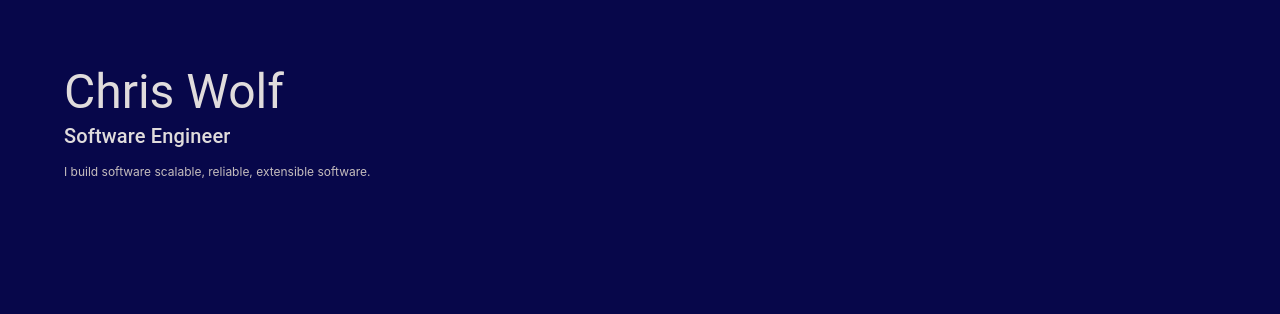
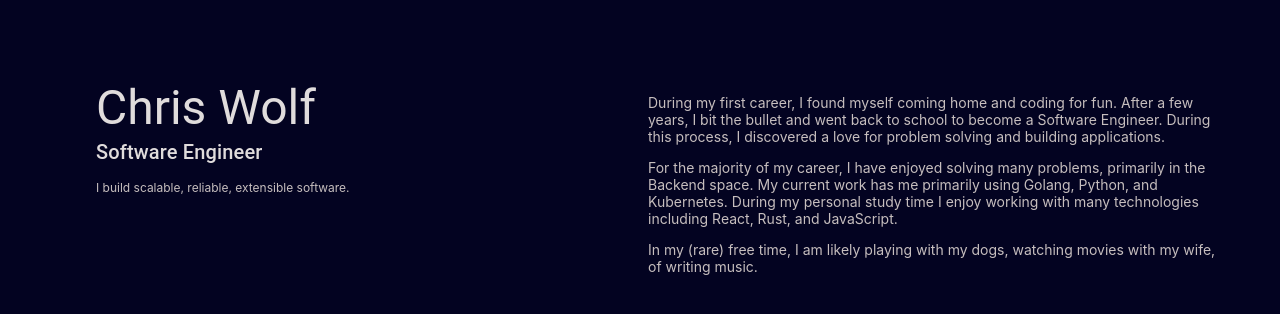
Before and after one commit to chriswolfdesign/personal-website, a React (Create React App) app: page / in a window 1280 px wide. Shown: the top 314 px of the page. Built offline with nearby package versions, Linux system fonts and the light colour scheme.

Commit message:
Adds an about section to my page.

```diff
--- a/src/App.css
+++ b/src/App.css
@@ -1,4 +1,4 @@
 body {
-  background-color: #07074a;
+  background-color: #030321;
   color: #e0dcdc;
 }
--- /dev/null
+++ b/src/constants/colors.js
@@ -0,0 +1 @@
+export const TEXT_GRAY = "#c6bebe"
--- a/src/pages/main/MainPage.jsx
+++ b/src/pages/main/MainPage.jsx
@@ -1,11 +1,19 @@
 import LeftPane from "./components/LeftPane";
 import {Grid} from "@mui/material";
+import RightPane from "./components/RightPane";
+
+const gridStyles = {
+  marginTop: 8,
+}
 
 function MainPage() {
   return (
-    <Grid container spacing={2}>
+    <Grid sx={gridStyles} container spacing={2}>
       <Grid item xs={6}>
         <LeftPane/>
+      </Grid>
+      <Grid item xs={6}>
+        <RightPane />
       </Grid>
     </Grid>
   )
--- /dev/null
+++ b/src/pages/main/components/AboutPane.jsx
@@ -0,0 +1,27 @@
+import {Box} from "@mui/material";
+
+const boxStyle = {
+  fontSize: 14
+}
+
+function AboutPane() {
+  return (
+    <Box sx={boxStyle}>
+      <p>
+        During my first career, I found myself coming home and coding for fun.  After a few years, I bit the bullet
+        and went back to school to become a Software Engineer.  During this process, I discovered a love for problem
+        solving and building applications.
+      </p>
+      <p>
+        For the majority of my career, I have enjoyed solving many problems, primarily in the Backend space.  My current
+        work has me primarily using Golang, Python, and Kubernetes.  During my personal study time I enjoy working with many
+        technologies including React, Rust, and JavaScript.
+      </p>
+      <p>
+        In my (rare) free time, I am likely playing with my dogs, watching movies with my wife, of writing music.
+      </p>
+    </Box>
+  )
+}
+
+export default AboutPane;
--- a/src/pages/main/components/LeftPane.jsx
+++ b/src/pages/main/components/LeftPane.jsx
@@ -1,13 +1,13 @@
 import {Box, Typography} from "@mui/material";
-
-const boxStyles = {
-  marginTop: 8,
-  marginLeft: 8
-}
+import {TEXT_GRAY} from "../../../constants/colors";
 
 const paragraphStyles = {
   fontSize: 12,
-  color: "#c6bebe"
+  color: TEXT_GRAY
+}
+
+const boxStyles = {
+  marginLeft: 12,
 }
 
 function LeftPane() {
@@ -15,7 +15,7 @@ function LeftPane() {
     <Box sx={boxStyles}>
       <Typography variant="h3">Chris Wolf</Typography>
       <Typography variant="h6">Software Engineer</Typography>
-      <p style={paragraphStyles}>I build software scalable, reliable, extensible software.</p>
+      <p style={paragraphStyles}>I build scalable, reliable, extensible software.</p>
     </Box>
   )
 }
--- /dev/null
+++ b/src/pages/main/components/RightPane.jsx
@@ -0,0 +1,18 @@
+import {Box} from "@mui/material";
+import {TEXT_GRAY} from "../../../constants/colors";
+import AboutPane from "./AboutPane";
+
+const boxStyles = {
+  color: TEXT_GRAY,
+  marginRight: 8
+}
+
+function RightPane() {
+  return (
+    <Box sx={boxStyles}>
+      <AboutPane />
+    </Box>
+  )
+}
+
+export default RightPane;
```
